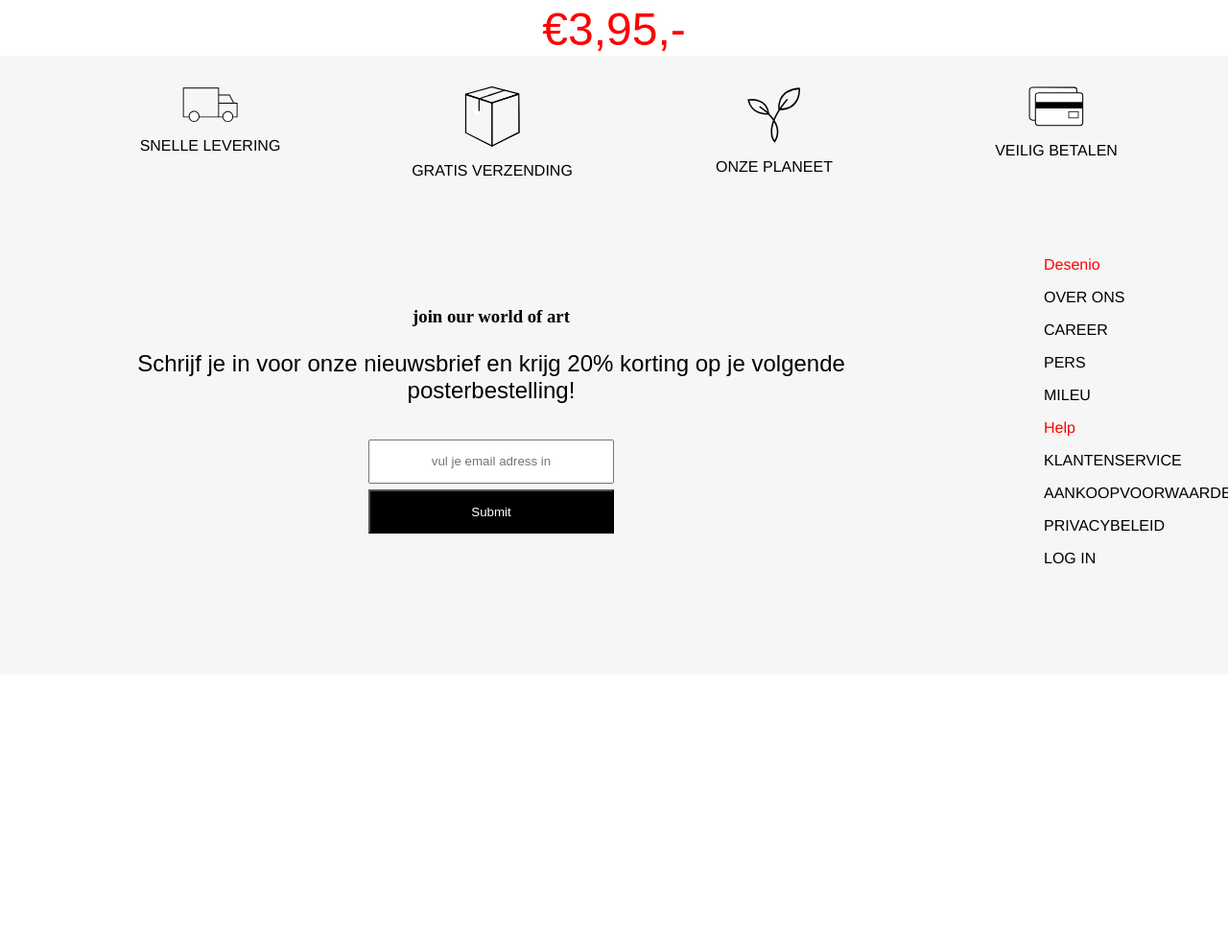
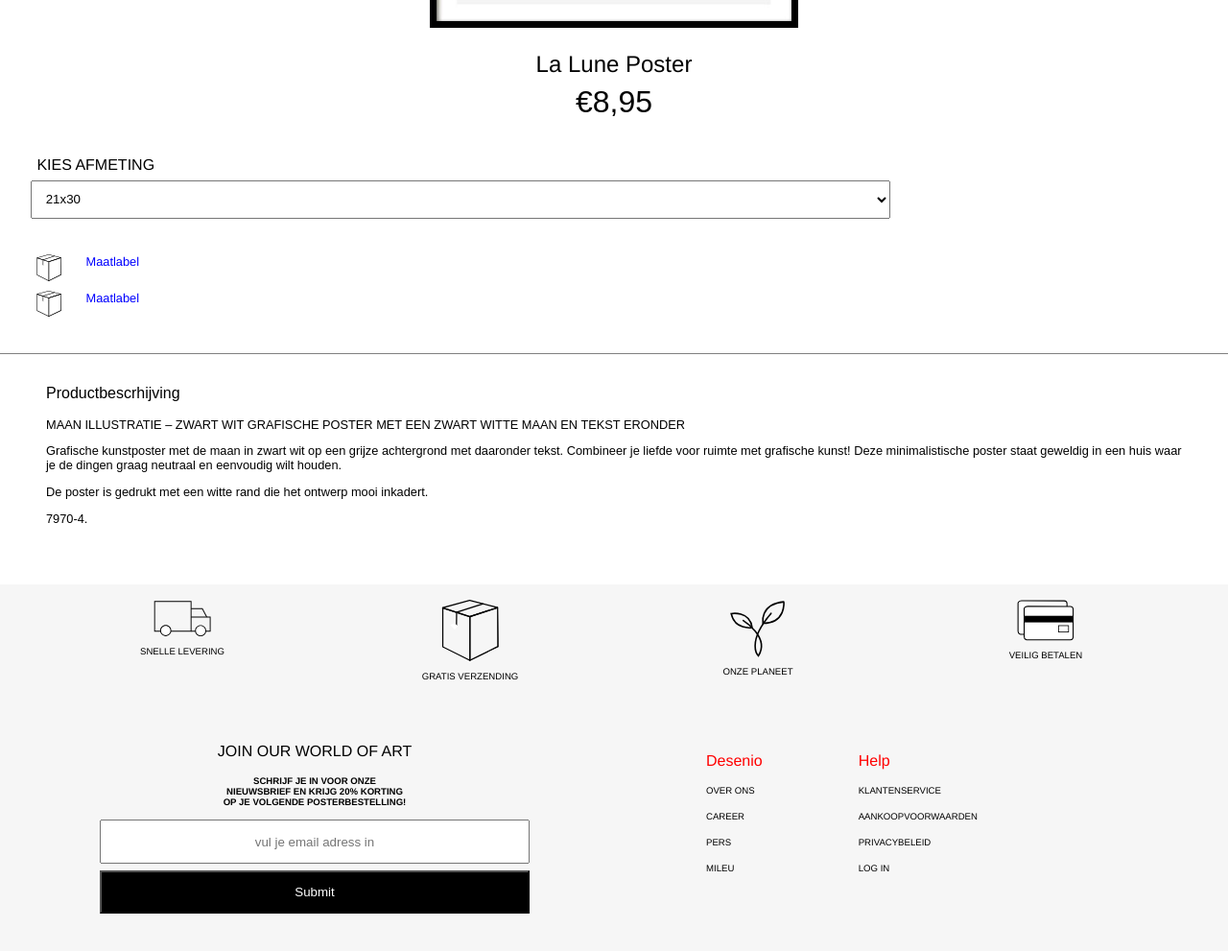
Before and after one commit to AnneJongbloed/blokweb, a plain HTML site: page posterpagina.html in a window 1280 px wide. Shown: the part 747-1738 px from the top of the page at 96% size. Before the commit the page ends 1450 px from the top, so only its background shows below. Drawn offline with Linux system fonts and the light colour scheme.

Commit message:
Add files via upload

```diff
--- a/posterpagina.html
+++ b/posterpagina.html
@@ -12,9 +12,8 @@
 </head>
 
 <body class="posterpagina">
-
     <header>
-        <h1> dessenio</h1>
+        <h1> Dessenio</h1>
         <h2> Levering 3-8 werkdagen gratis verending bij meer dan &euro;39,-</h2>
         <img src="images/logo.svg" alt="desenio">
         <button></button>
@@ -38,11 +37,11 @@
         <section>
             <h2 class="hiddenTitle"> Poster opties</h2>
             <ul>
-                <li> <img src="images/limited.jpg" alt="Limited edition "><a href="">limited edition</a> </li>
-                <li> <img src="images/navimg2.jpg" alt="Alle posters"><a href="">Posters</a> </li>
-                <li> <img src="images/lijsten.jpg" alt="Lijsten"><a href="">Lijsten</a> </li>
-                <li> <img src="images/navimg1.jpg" alt="Bestsellers"><a href="">Bestsellers</a> </li>
-                <li> <img src="images/bestsellers.jpg" alt="Verschillende fotowanden"><a href="">Fotowanden</a> </li>
+                <li> <a href=""><img src="images/limited.jpg" alt="Limited edition">limited edition</a> </li>
+                <li><a href=""><img src="images/navimg2.jpg" alt="Alle posters">Posters </a> </li>
+                <li> <a href=""><img src="images/lijsten.jpg" alt="Lijsten">Lijsten</a> </li>
+                <li> <a href=""><img src="images/navimg1.jpg" alt="Bestsellers">Bestsellers</a> </li>
+                <li> <a href=""><img src="images/bestsellers.jpg" alt="Verschillende fotowanden">Fotowanden</a> </li>
             </ul>
         </section>
     </header>
@@ -55,20 +54,42 @@
 
         <section>
             <h1>La Lune Poster</h1>
-            <p class="prijs"> &euro;3,95,-</p>
+            <p class="prijs" id="demo"> €8,95</p>
         </section>
         <section>
             <h1 class="hiddenTitle">Bestellen</h1>
-            <button>in</button>
+            <!--            <button>Koop nu</button>-->
+
+            <form class="left" action="/action_page.php">
+                <label>Kies afmeting</label>
+                <select id="afmeting" name="afmeting">
+                    <option value="8,95">21x30</option>
+                    <option value="11.95">30x40</option>
+                    <option value="13,95">50x70</option>
+                </select>
+            </form>
         </section>
 
+
+        <a href=""> <img src="images/verzending.svg">Maatlabel</a>
+        <a href=""> <img src="images/verzending.svg">Maatlabel</a>
+
+        <section>
+            <h2> Productbescrhijving</h2>
+            <p> MAAN ILLUSTRATIE – ZWART WIT GRAFISCHE POSTER MET EEN ZWART WITTE MAAN EN TEKST ERONDER</p>
+
+            <p> Grafische kunstposter met de maan in zwart wit op een grijze achtergrond met daaronder tekst. Combineer je liefde voor ruimte met grafische kunst! Deze minimalistische poster staat geweldig in een huis waar je de dingen graag neutraal en eenvoudig wilt houden.</p>
+
+            <p> De poster is gedrukt met een witte rand die het ontwerp mooi inkadert.</p>
+
+            <p> 7970-4.</p>
+        </section>
     </main>
 
 
     <footer>
-
         <section>
-            <h1 class="hiddenTitle">Voordelen van Desenio</h1>
+            <h2 class="hiddenTitle">Voordelen van Desenio</h2>
             <ul>
                 <li> <a href=""> <img src="images/vrachtwagen.svg"> Snelle levering</a> </li>
                 <li> <a href=""> <img src="images/verzending.svg"> Gratis verzending</a> </li>
@@ -78,9 +99,9 @@
         </section>
         <section>
             <article>
-                <h1 class="hiddenTitle">Inschrijven voor de nieuwsbrief</h1>
-                <h1> join our world of art</h1>
-                <h2>Schrijf je in voor onze nieuwsbrief en krijg 20% korting op je volgende posterbestelling!</h2>
+                <h2 class="hiddenTitle">Inschrijven voor de nieuwsbrief</h2>
+                <h3> join our world of art</h3>
+                <h4>Schrijf je in voor onze nieuwsbrief en krijg 20% korting op je volgende posterbestelling!</h4>
 
                 <form action="mailto:anne.jongbloed@outlook.com" method="post" enctype="text/plain">
 
--- a/scripts/script.js
+++ b/scripts/script.js
@@ -1,17 +1,20 @@
 var navbar = document.querySelector("nav")
 var ham = document.querySelector("button")
+var prijs = document.getElementById('demo')
+var afmeting = document.getElementById('afmeting')
 
 ham.addEventListener("click", toggleHamburger)
 
-function toggleHamburger(){
-  navbar.classList.toggle("showNav")
-  ham.classList.toggle("showClose")
+function toggleHamburger() {
+    navbar.classList.toggle("showNav")
+    ham.classList.toggle("showClose")
 }
 
-var menuLinks = document.querySelectorAll("a")
+var menuLinks = document.querySelectorAll("button")
 
-menuLinks.forEach(
-  function(menuLink) {
-    menuLink.addEventListener("click", toggleHamburger)
-  }
-)
+
+
+function changePrice() {
+    prijs.innerHTML = "€" + afmeting.value
+}
+afmeting.addEventListener('change', changePrice)
--- a/styles/style.css
+++ b/styles/style.css
@@ -264,6 +264,13 @@ main section article a {
 
 }
 
+a:hover {
+    color: brown;
+}
+
+main section article a img:hover {
+    border: 2px solid white;
+}
 
 /* header foto's */
 
@@ -301,7 +308,6 @@ main h3 {
     margin: 0em;
     color: white;
     font-weight: 500;
-    font-size: 2em;
     justify-content: center;
     text-shadow: 2px 2px #333A40;
 
@@ -344,6 +350,13 @@ main section article a img {
 
 }
 
+main section:nth-of-type(3) article div h3 {
+    font-family: helvetica;
+    color: red;
+    text-shadow: none;
+    color: white;
+}
+
 
 section:nth-of-type(2) {
     display: grid;
@@ -365,7 +378,7 @@ section:nth-of-type(3) {
 
 
 main > section:nth-of-type(3) img {
-    width: 95%
+    width: 95%;
 }
 
 
@@ -375,38 +388,23 @@ main > section:nth-of-type(3) article {
 
 main > section:nth-of-type(3) article > div {
     Position: absolute;
-    top: 80%;
-    font-size: clamp(1rem, 1vw, 2rem);
+    width: 100%;
+    top: 70%;
     left: 50%;
     transform: translate(-50%, -50%);
 
 }
 
 
-main > section:nth-of-type(3) article > div h2 {
+main > section:nth-of-type(3) article > div a {
     text-shadow: none;
     text-transform: uppercase;
     Position: absolute;
-    font-size: clamp(1rem, 2.0vw, 2rem);
-    width: 10em;
-    top: 100%;
+    top: %;
     left: 50%;
-    transform: translate(-50%, -0%);
-
 }
 
-main > section:nth-of-type(3) article > div > a {
-    background-color: white;
-    color: grey;
-    width: 7em;
-    margin-top: 1vw;
-    padding: .5em;
-    justify-content: center;
-    Position: absolute;
-    left: 50%;
-    transform: translate(-50%, 100%);
 
-}
 
 
 
@@ -460,11 +458,13 @@ button {
 
 /* FOOTER------------------------------------- */
 
+footer {}
 
 Footer > section {
     display: flex;
-    padding: 2em;
+    padding: 1em;
     margin: 0em;
+    width: 100%;
     background-color: #f6f6f6;
     justify-content: space-around;
 
@@ -475,6 +475,7 @@ Footer ul {
     flex-direction: row;
     text-align: center;
     margin: 0;
+    padding: 0em;
 
 
 }
@@ -495,6 +496,7 @@ Footer ul li a {
     flex-direction: column;
     text-align: center;
     text-transform: uppercase;
+    font-size: .6em;
 }
 
 
@@ -549,7 +551,6 @@ footer section:nth-of-type(2) {
     background-color: #f6f6f6;
     display: grid;
     grid-template-columns: 1fr 1fr;
-    margin-top: 0em;
     padding-bottom: 6em;
     align-items: center;
     text-align: center;
@@ -600,9 +601,12 @@ footer section:nth-of-type(2) h1 {
 */
 
 footer section:nth-of-type(2) h2 {
-    width: 40em;
     margin: auto;
 
+}
+
+footer:first-of-type article {
+    margin-bottom: 3em;
 }
 
 form {
@@ -617,7 +621,7 @@ input {
     padding: 1em;
     margin-top: 1em;
     color: red;
-    width: 20vw;
+    width: 70vw;
     text-align: center;
 }
 
@@ -642,6 +646,7 @@ footer li {
     font-weight: 100;
     margin-bottom: 1em;
 }
+
 
 /*
 footer li:last-of-type{
@@ -679,43 +684,80 @@ footer li:last-of-type{
 
 .posterpagina main section:nth-of-type(2) h1 {
     color: black;
-    margin: 0;
-
+    margin-top: 1em;
+    margin-bottom: .3em;
+    font-family: helvetica;
+    font-weight: 400;
 }
 
 .prijs {
-    color: red;
+    color: black;
     margin: 0;
-
-    font-size: 3em;
+    font-size: clamp(1rem, 2.5vw, 2.5rem)
 }
 
 
 
-.posterpagina main section:nth-of-type(3) {
-    position: fixed;
-    width: 100%;
-    height: 0;
-    padding: 0em;
-    margin: 0em;
+.posterpagina main section:nth-of-type(3) form {
+    align-items: flex-start;
+    margin-left: 2em;
 }
 
 
-.posterpagina main section:nth-of-type(3) button {
-    position: relative;
-    z-index: ;
-    top: 0em;
-    border-top: 20px solid #f6f6f6;
-    padding: 2em;
-    width: 100%;
-    height: 3em;
+.posterpagina main > a {
+    color: blue;
+    font-size: .8em;
+    display: flex;
+    flex-direction: row;
+    padding: .4em;
+    padding-left: 3em;
+}
+
+.posterpagina main > a > img {
+    width: 4em;
     margin: 0em;
-    cursor: ;
-    background-color: black;
-    color: white;
-    text-transform: uppercase;
+    padding-right: 2em;
+    align-items: flex-start;
+    align-content: flex-start;
+
 
 }
+
+.posterpagina section:nth-of-type(4) {
+    border-top: 1px solid grey;
+    padding: 3em;
+    padding-top: 1em;
+    display: flex;
+    flex-direction: column;
+    align-items: flex-start;
+}
+
+.posterpagina section:nth-of-type(4) h2 {
+    color: black;
+    font-weight: 400;
+    font-size: 1em;
+    margin-bottom: 1em;
+
+}
+
+.posterpagina section:nth-of-type(4) p {
+    color: black;
+    text-align: left;
+}
+
+
+label {
+    font-family: helvetica;
+    font-weight: 100;
+    text-transform: uppercase;
+    margin: .4em;
+}
+
+select {
+    width: 70vw;
+    padding: .8em;
+}
+
 
 
 /* @media */
@@ -730,14 +772,22 @@ footer li:last-of-type{
     }
 }
 
-@media (max-width:862px) {
+@media (max-width:700px) {
     section:nth-of-type(2) {
-        grid-template-columns: 1fr 1fr;
+        grid-template-columns: 1fr;
     }
 
+    Footer ul li a {
+        font-size: .5em;
+    }
+}
+
+@media (min-width:862px) {
+    section:nth-of-type(2) input {
+        width: 35vw;
+    }
 
 }
-
 
 @media (max-width:532px) {
     section:nth-of-type(2) {
@@ -753,7 +803,7 @@ main section:first-of-type > h1 {
 }
 
 @media (min-width:1147px) {
-    button {
+    header button {
         display: none;
     }
 }
@@ -777,6 +827,13 @@ main section:first-of-type > h1 {
         display: none;
     }
 }
+
+@media (max-width:849px) {
+    footer section:nth-of-type(2) {
+        grid-template-columns: 1fr;
+    }
+}
+
 
 
 @media (max-width:743px) {
@@ -842,10 +899,9 @@ main section:first-of-type > h1 {
 
 }
 
-
-main > section:nth-of-type(3) article > div > a {
-    font-size: clamp(1.1rem, 2.6vw, 2.6rem);
-    transform: translate(-50%, 50%);
-}
+@media (max-width:900px) {
+    main a {
+        padding: .5em 1em .5em 1em;
+    }
 
 }
```
Also changed, not shown: index.html (+1 -1 lines), images/zilver.png (added), 1 other file.
